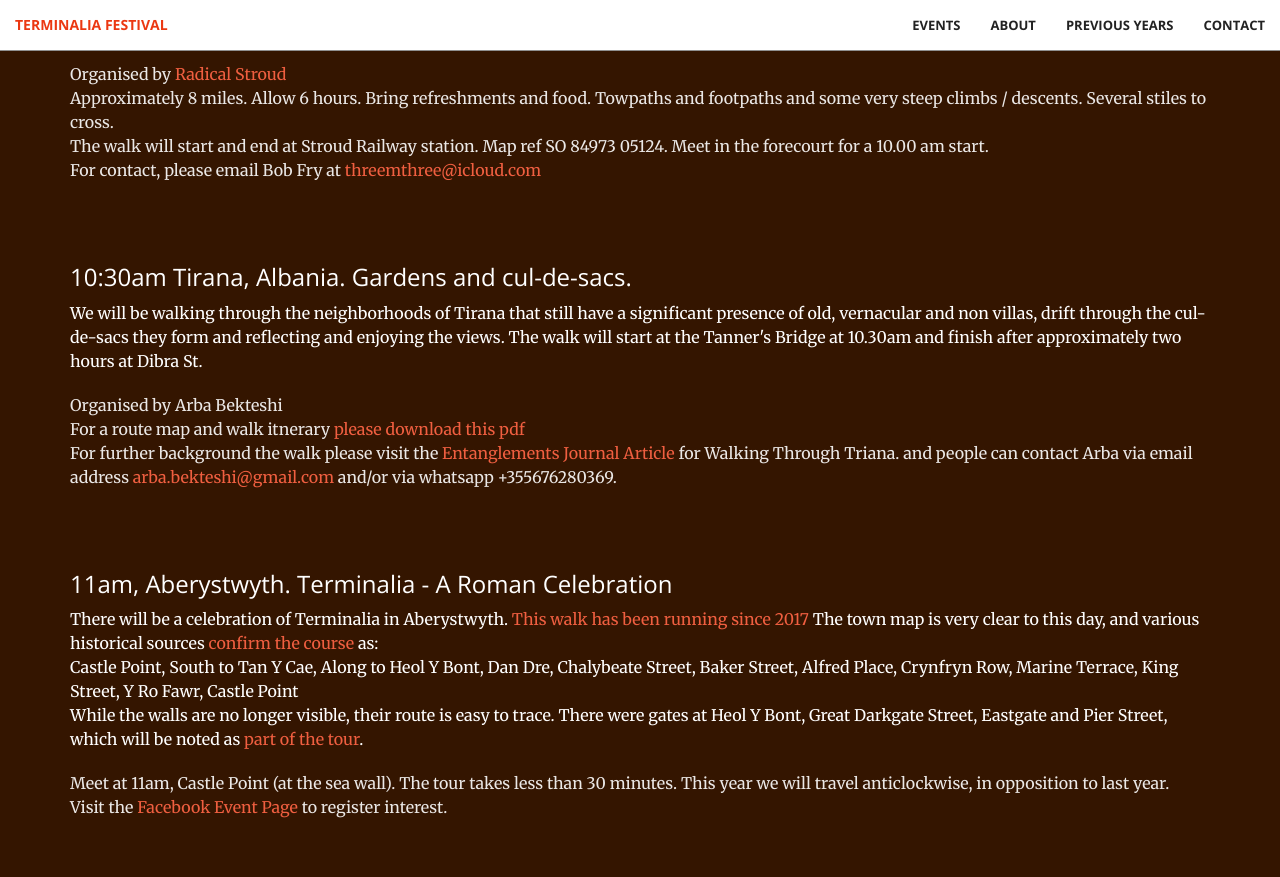
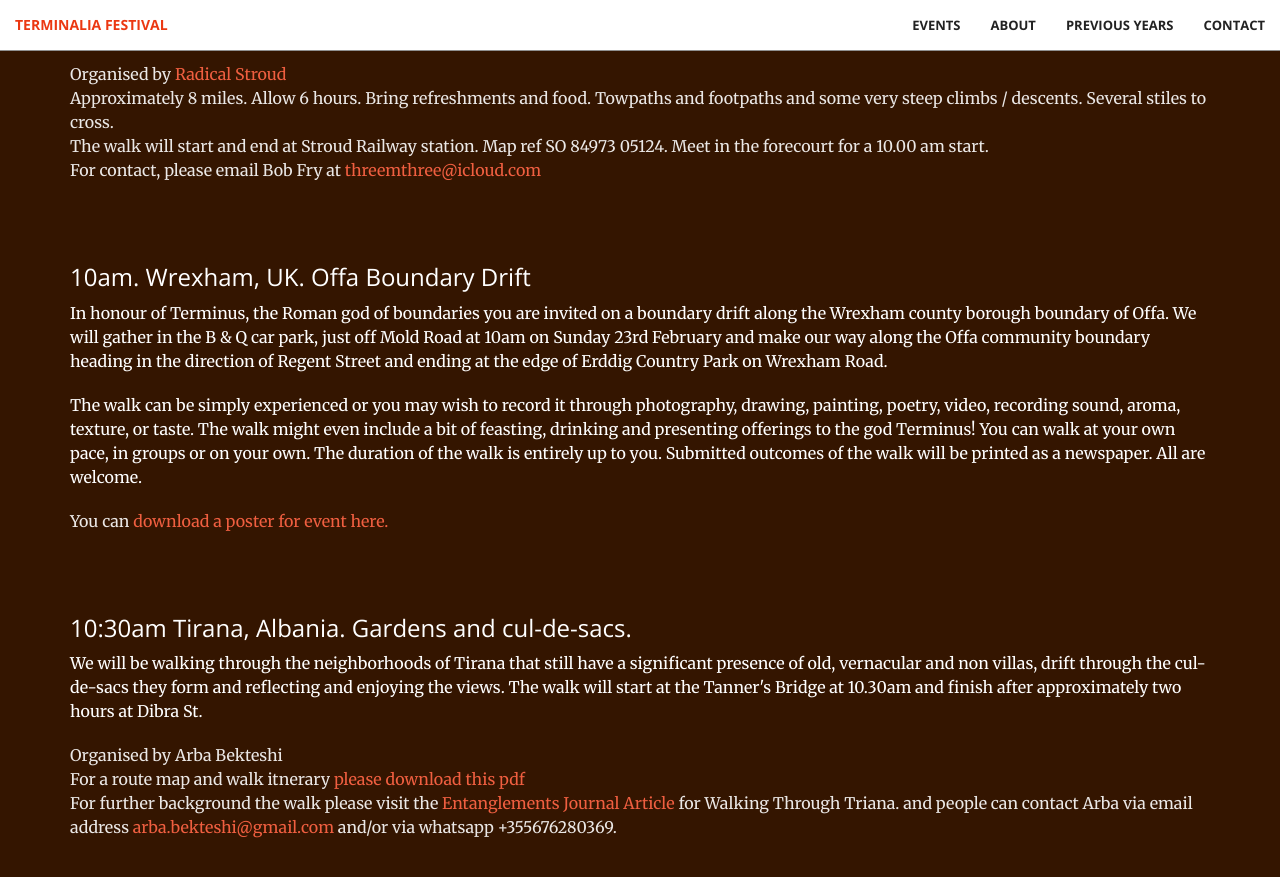
Before and after one commit to timwaters/terminalia, a Jekyll site: the page built from index.html, in a window 1280 px wide and 900 px high, scrolled down 2950 px. Shown: the top 877 px of the window. Built offline with Jekyll 4.4.1, drawn with Linux system fonts in a browser that asks for light colours.

Commit message:
add wrexham event

```diff
--- a/_includes/events.html
+++ b/_includes/events.html
@@ -79,6 +79,22 @@
           </p>
         </div>
 
+
+        <div class="col-lg-12 col-lg-offset-0 text-left event">
+
+          <h3>10am. Wrexham, UK. Offa Boundary Drift </h3>
+
+
+          <p class="text">
+            In honour of Terminus, the Roman god of boundaries you are invited on a boundary drift along the Wrexham county borough boundary of Offa. We will gather in the B & Q car park, just off Mold Road at 10am on Sunday  23rd February and make our way along the Offa community boundary heading in the direction of Regent Street and ending at the edge of Erddig Country Park on Wrexham Road.
+          </p>
+          <p>
+            The walk can be simply experienced or you may wish to record it  through photography, drawing, painting, poetry,  video, recording sound, aroma, texture, or taste. The walk might even include a bit of feasting, drinking and presenting offerings to the god Terminus! You can walk at your own pace, in groups or on your own. The duration of the walk is entirely up to you. Submitted outcomes of the walk will be printed as a newspaper. All are welcome.
+          </p>
+          <p class="text-faded">
+            You can <a href="/pdf/penfold-exploring-boundaries-london-2017.pdf">download a poster for event here. </a>
+          </p>
+        </div>
 
         <div class="col-lg-12 col-lg-offset-0 text-left event">
         <h3>10:30am Tirana, Albania. Gardens and cul-de-sacs.</h3>
```
Also changed, not shown: 1 other file.
